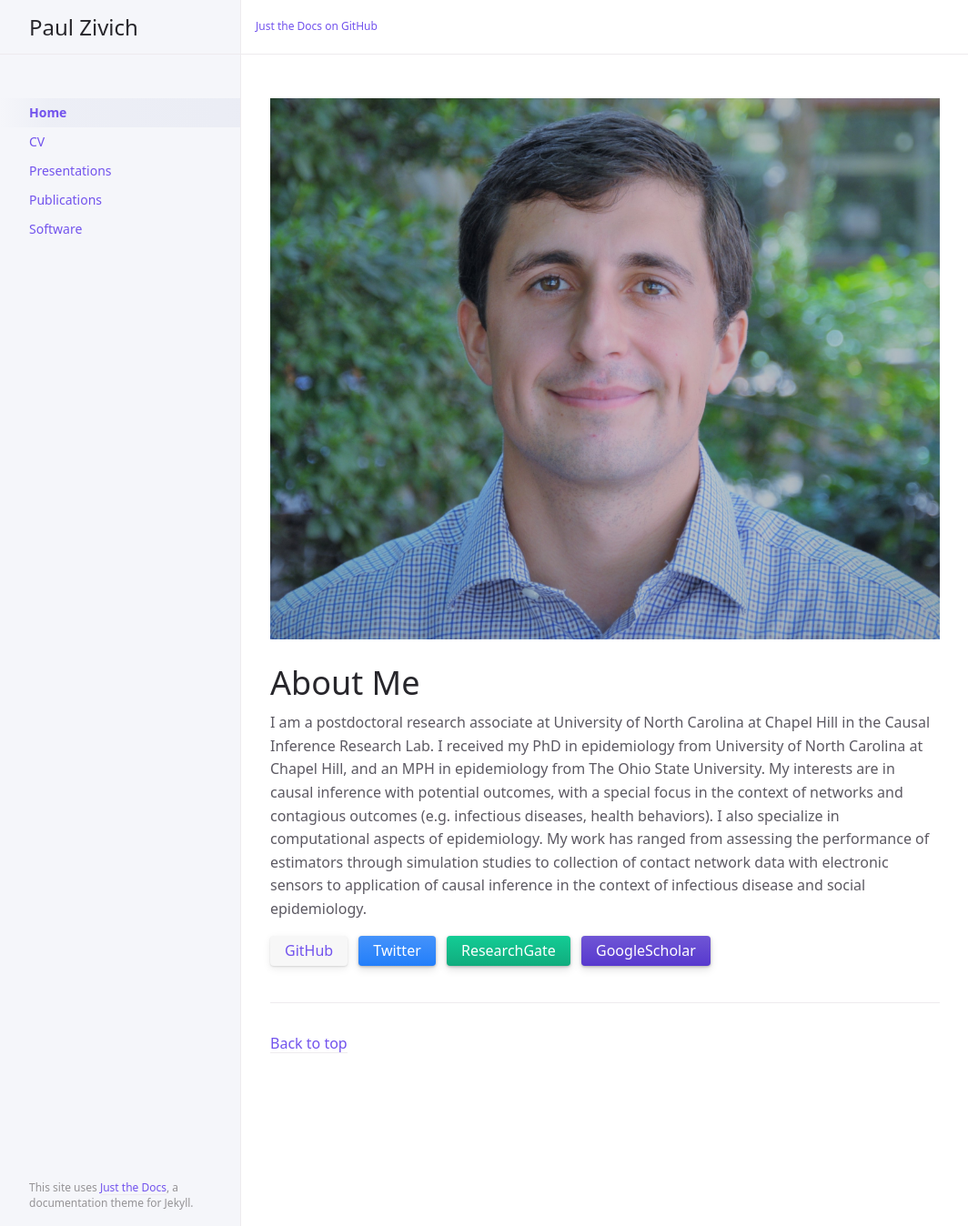
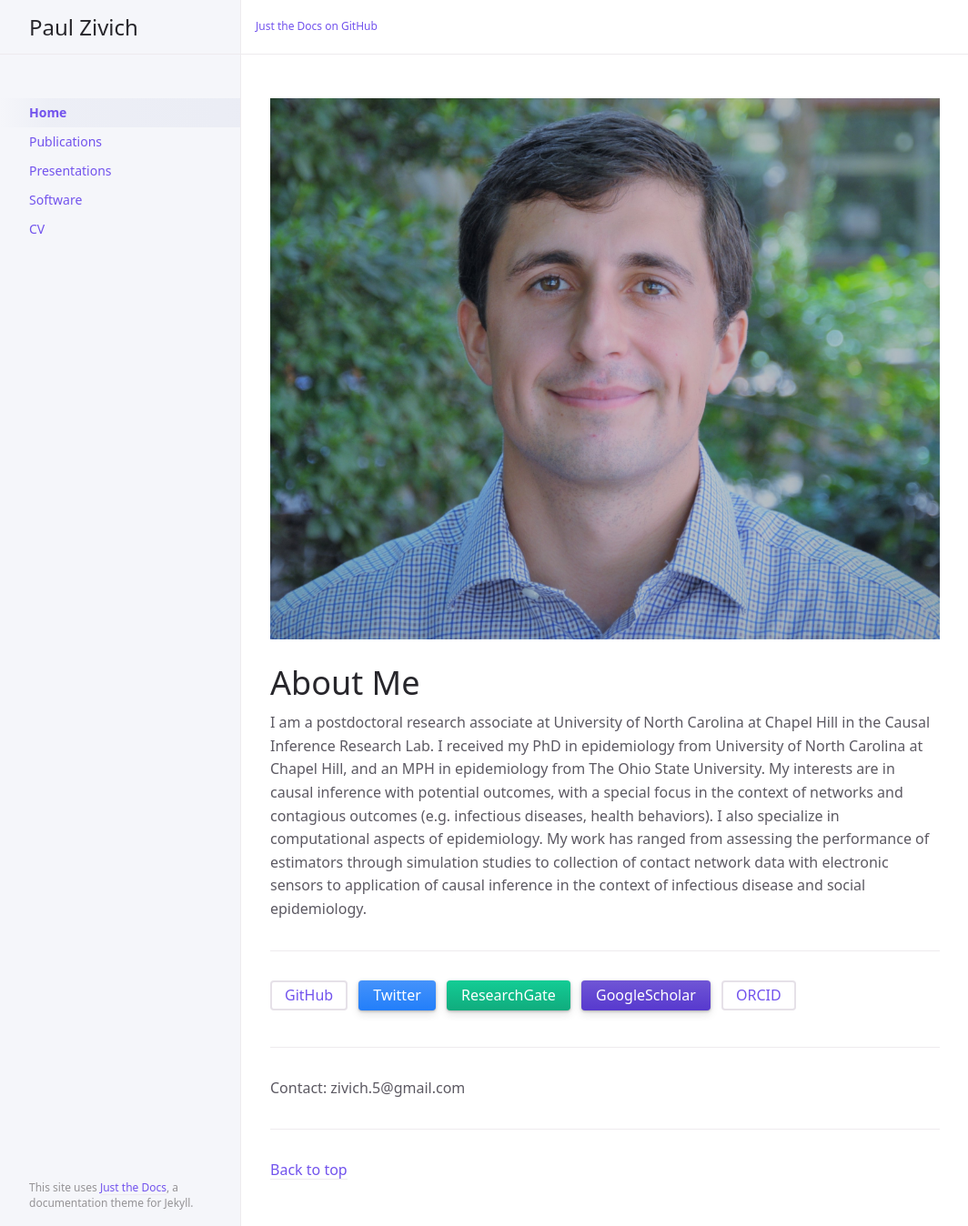
Before and after one commit to pzivich/pzivich.github.io, a Jekyll site: the page built from index.md, in a window 1280 px wide and 1348 px high. Shown: the whole window at 91% size, without its empty margins (107-1171 px from the left). Built offline with Jekyll 4.4.1, drawn with Linux system fonts in a browser that asks for light colours.

```diff
--- a/index.md
+++ b/index.md
@@ -18,7 +18,14 @@ computational aspects of epidemiology. My work has ranged from assessing the per
 simulation studies to collection of contact network data with electronic sensors to application of causal inference
 in the context of infectious disease and social epidemiology.
 
-[GitHub](https://github.com/pzivich){: .btn .mr-2 }
+------------------
+
+[GitHub](https://github.com/pzivich){: .btn .btn-outline .mr-2 }
 [Twitter](https://twitter.com/PausalZ){: .btn .btn-blue .mr-2 }
 [ResearchGate](https://www.researchgate.net/profile/Paul-Zivich){: .btn .btn-green .mr-2 }
 [GoogleScholar](https://scholar.google.com/citations?user=hbU-gZ0AAAAJ&hl=en){: .btn .btn-purple .mr-2 }
+[ORCID](https://orcid.org/0000-0002-9932-1095){: .btn .btn-outline .mr-2 }
+
+------------------
+
+Contact: zivich.5@gmail.com
```
Also changed, not shown: docs/cv.md (+1 -1 lines), docs/presentations.md (+1 -1 lines), docs/software.md (+5 -1 lines).
